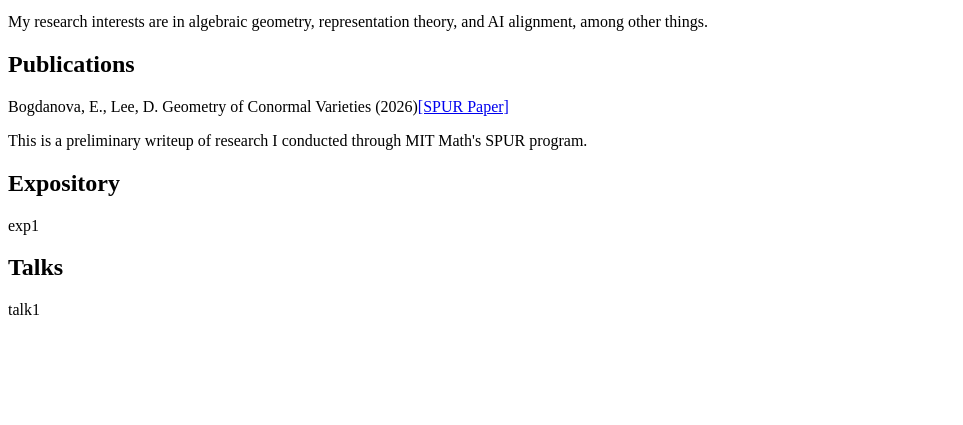
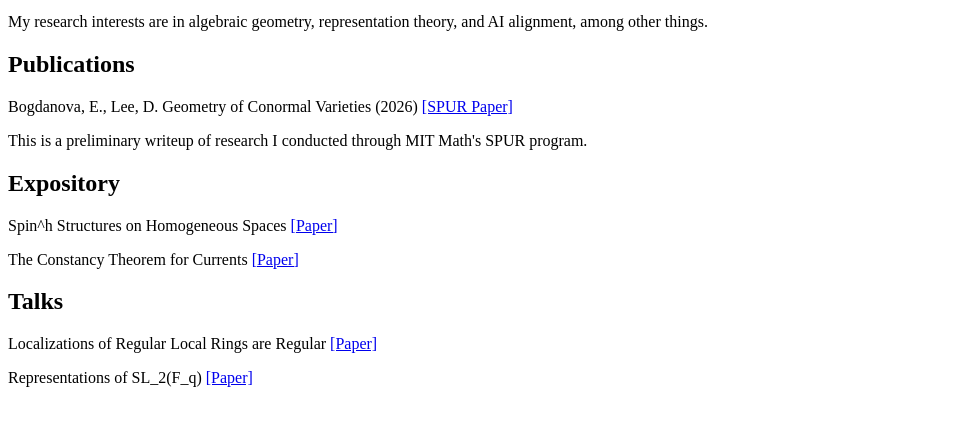
Before and after one commit to dyneleee/dyneleee.github.io, a plain HTML site: page index.html in a window 1280 px wide. Shown: the part 101-526 px from the top of the page, without its empty margins (0-963 px from the left). Drawn offline with Linux system fonts and the light colour scheme.

Commit message:
updated index.html

```diff
--- a/index.html
+++ b/index.html
@@ -8,17 +8,19 @@
 
 <body>
   <h1>Dyne Lee</h1>
-  <p>I'm a current 4th year undergraduate studying Math with Computer Science at MIT. You can find my CV here or email me at <a href=mailto:dyne@mit.edu>dyne@mit.edu</a></p>
+  <p>I'm a current 4th year undergraduate studying Math with Computer Science at MIT. You can find my CV here or email me at <a href=mailto:dyne@mit.edu>dyne@mit.edu</a>.</p>
   <p>My research interests are in algebraic geometry, representation theory, and AI alignment, among other things.</p>
 
   <h2>Publications</h2>
-  <p>Bogdanova, E., Lee, D. Geometry of Conormal Varieties (2026)<a href="https://math.mit.edu/documents/spur/2025Lee.pdf">[SPUR Paper]</a></p>
+  <p>Bogdanova, E., Lee, D. Geometry of Conormal Varieties (2026) <a href="https://math.mit.edu/documents/spur/2025Lee.pdf">[SPUR Paper]</a></p>
   This is a preliminary writeup of research I conducted through MIT Math's SPUR program.
 
   <h2>Expository</h2>
-  <p>exp1</p>
+  <p>Spin^h Structures on Homogeneous Spaces <a href=Spinh_structures.pdf>[Paper]</a></p>
+  <p>The Constancy Theorem for Currents <a href=ConstancyTheorem.pdf>[Paper]</a></p>
 
   <h2>Talks</h2>
-  <p>talk1</p>
+  <p>Localizations of Regular Local Rings are Regular <a href=LocalizationsRegRings.pdf>[Paper]</a></p>
+  <p>Representations of SL_2(F_q) <a href=SLFqSlides.pdf>[Paper]</a></p>
 
 </body>
```
